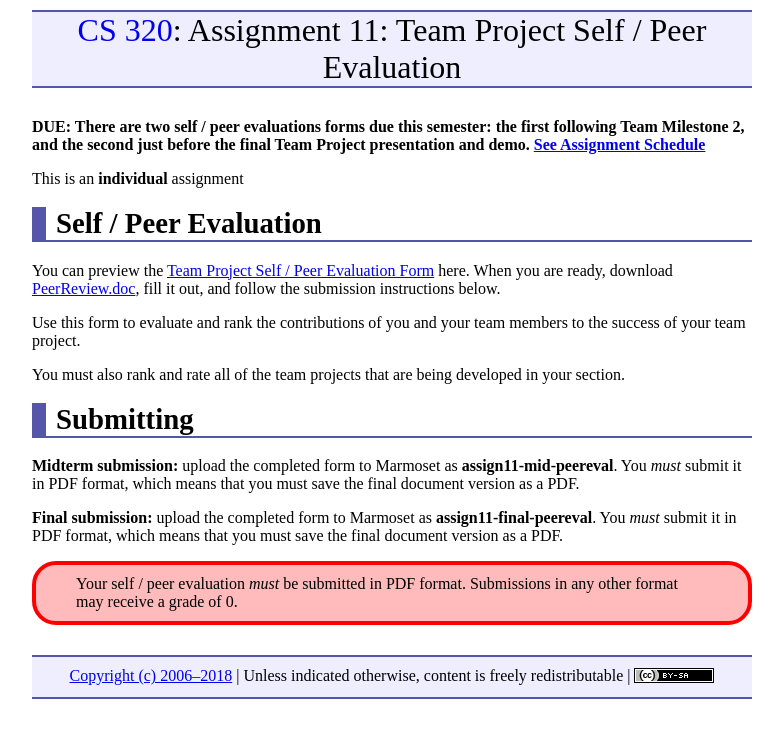
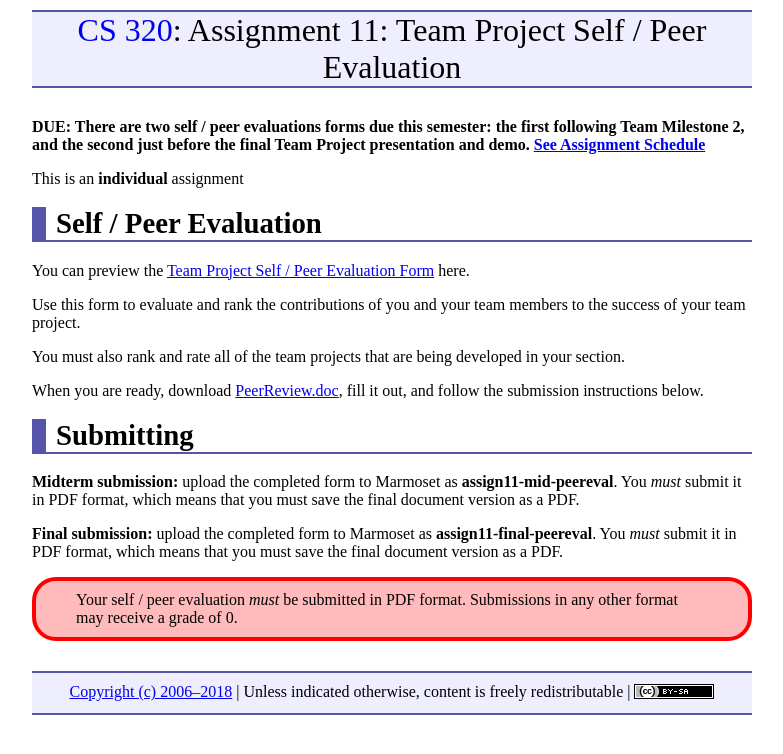
Before and after one commit to ycpcs/cs320-spring2018, a Jekyll site: the page built from assign/assign11.md, in a window 1280 px wide. Shown: the top 754 px of the page, without its empty margins (248-1031 px from the left). Built offline with Jekyll 4.4.1, drawn with Linux system fonts in a browser that asks for light colours.

```diff
--- a/assign/assign11.md
+++ b/assign/assign11.md
@@ -9,11 +9,13 @@ This is an **individual** assignment
 
 # Self / Peer Evaluation
 
-You can preview the [Team Project Self / Peer Evaluation Form](PeerReview.pdf) here.  When you are ready, download [PeerReview.doc](PeerReview.doc), fill it out, and follow the submission instructions below.
+You can preview the [Team Project Self / Peer Evaluation Form](PeerReview.pdf) here.
 
 Use this form to evaluate and rank the contributions of you and your team members to the success of your team project.
 
 You must also rank and rate all of the team projects that are being developed in your section.
+
+When you are ready, download [PeerReview.doc](PeerReview.doc), fill it out, and follow the submission instructions below.
 
 # Submitting
 
```
